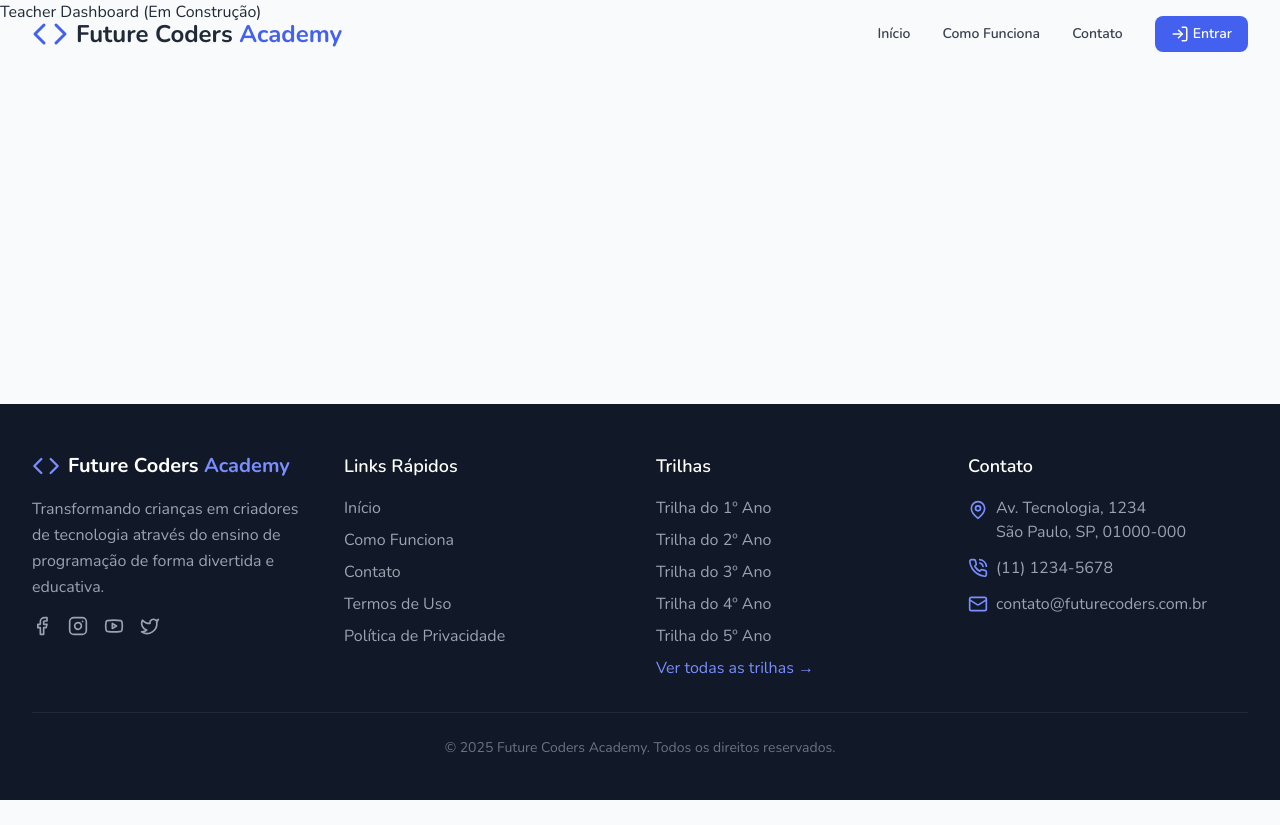
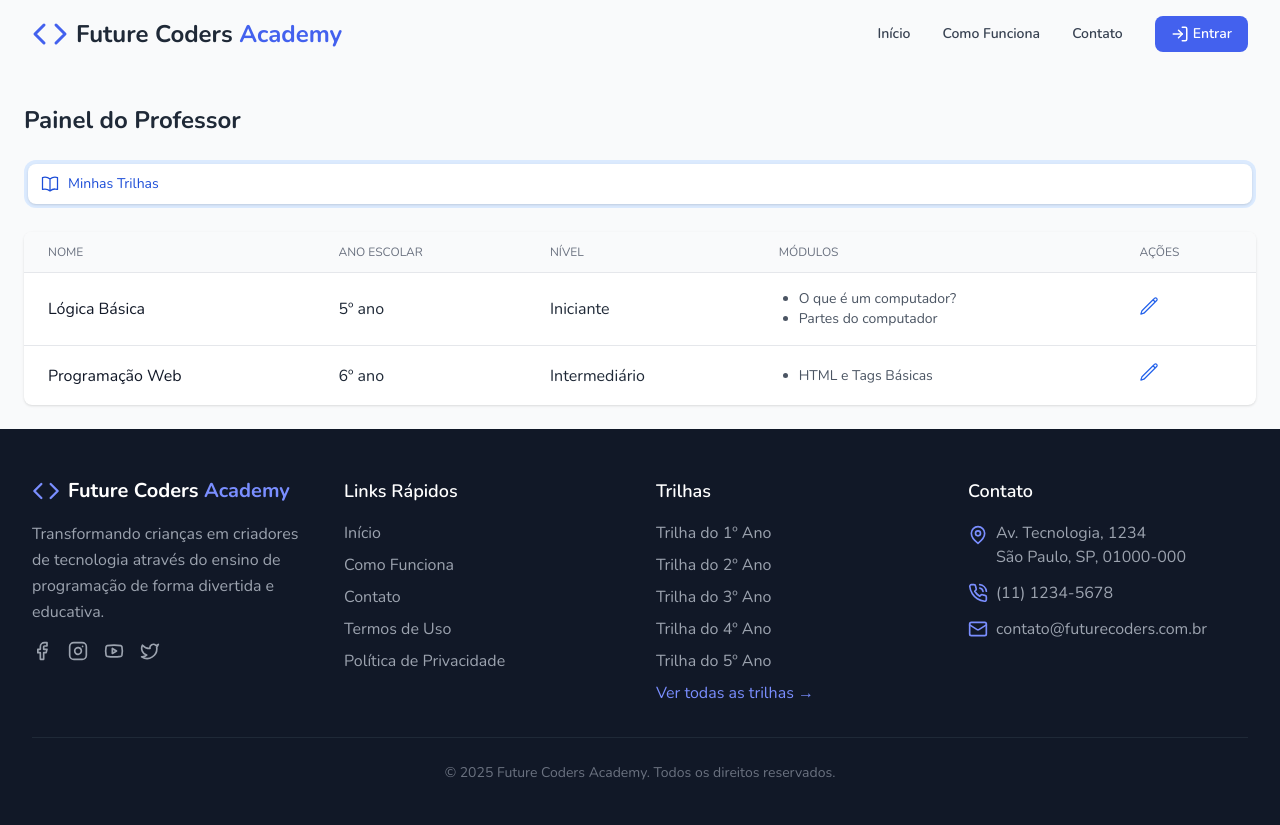
Before and after one commit to CleberPaiva/project_future_coders_academy, a React (Vite) app: page /teacher in a window 1280 px wide. Before the commit the page ends 800 px from the top, so only its background shows below. Built offline with nearby package versions, Linux system fonts and the light colour scheme.

Commit message:
Checkpoint before assistant change: Add teacher dashboard and update layout for better page content visibility
Implements the TeacherDashboard component with track management features and adjusts MainLayout to prevent content overlap with the header.

Replit-Commit-Author: Assistant

```diff
--- /dev/null
+++ b/src/components/teacher/Dashboard.tsx
@@ -0,0 +1,97 @@
+import React, { useState } from 'react';
+import { Tab } from '@headlessui/react';
+import {
+  BookOpenIcon,
+  PencilIcon
+} from '@heroicons/react/24/outline';
+
+const mockTracks = [
+  {
+    id: 1,
+    name: 'Lógica Básica',
+    grade: '5º ano',
+    level: 'Iniciante',
+    modules: [
+      { id: 1, title: 'O que é um computador?' },
+      { id: 2, title: 'Partes do computador' }
+    ]
+  },
+  {
+    id: 2,
+    name: 'Programação Web',
+    grade: '6º ano',
+    level: 'Intermediário',
+    modules: [
+      { id: 1, title: 'HTML e Tags Básicas' }
+    ]
+  }
+];
+
+const TeacherDashboard: React.FC = () => {
+  const [selectedTab, setSelectedTab] = useState(0);
+
+  return (
+    <div className="p-6">
+      <h1 className="text-2xl font-bold mb-6">Painel do Professor</h1>
+
+      <Tab.Group selectedIndex={selectedTab} onChange={setSelectedTab}>
+        <Tab.List className="flex space-x-1 rounded-xl bg-blue-100 p-1 mb-6">
+          <Tab
+            className={({ selected }) =>
+              `flex items-center space-x-2 w-full rounded-lg py-2.5 px-3 text-sm font-medium leading-5
+              ${selected
+                ? 'bg-white text-blue-700 shadow'
+                : 'text-gray-700 hover:bg-white/[0.12] hover:text-blue-600'
+              }`
+            }
+          >
+            <BookOpenIcon className="h-5 w-5" />
+            <span>Minhas Trilhas</span>
+          </Tab>
+        </Tab.List>
+
+        <Tab.Panels>
+          {/* Trilhas */}
+          <Tab.Panel>
+            <div className="bg-white rounded-lg shadow overflow-hidden">
+              <table className="min-w-full divide-y divide-gray-200">
+                <thead className="bg-gray-50">
+                  <tr>
+                    <th className="px-6 py-3 text-left text-xs font-medium text-gray-500 uppercase">Nome</th>
+                    <th className="px-6 py-3 text-left text-xs font-medium text-gray-500 uppercase">Ano Escolar</th>
+                    <th className="px-6 py-3 text-left text-xs font-medium text-gray-500 uppercase">Nível</th>
+                    <th className="px-6 py-3 text-left text-xs font-medium text-gray-500 uppercase">Módulos</th>
+                    <th className="px-6 py-3 text-left text-xs font-medium text-gray-500 uppercase">Ações</th>
+                  </tr>
+                </thead>
+                <tbody className="divide-y divide-gray-200">
+                  {mockTracks.map((track) => (
+                    <tr key={track.id}>
+                      <td className="px-6 py-4 font-medium text-gray-900">{track.name}</td>
+                      <td className="px-6 py-4">{track.grade}</td>
+                      <td className="px-6 py-4">{track.level}</td>
+                      <td className="px-6 py-4">
+                        <ul className="list-disc ml-5 text-sm text-gray-600">
+                          {track.modules.map((mod) => (
+                            <li key={mod.id}>{mod.title}</li>
+                          ))}
+                        </ul>
+                      </td>
+                      <td className="px-6 py-4">
+                        <button className="text-blue-600 hover:text-blue-900 mr-3">
+                          <PencilIcon className="h-5 w-5" />
+                        </button>
+                      </td>
+                    </tr>
+                  ))}
+                </tbody>
+              </table>
+            </div>
+          </Tab.Panel>
+        </Tab.Panels>
+      </Tab.Group>
+    </div>
+  );
+};
+
+export default TeacherDashboard;
--- a/src/layouts/MainLayout.tsx
+++ b/src/layouts/MainLayout.tsx
@@ -21,7 +21,7 @@ const MainLayout: React.FC = () => {
     <div className="flex flex-col min-h-screen">
       <Header isScrolled={isScrolled} />
 
-      <main className="flex-grow">
+      <main className="pt-20">
         <AnimatePresence mode="wait">
           <motion.div
             key={location.pathname}
```
Also changed, not shown: src/App.tsx (+4 -3 lines).
